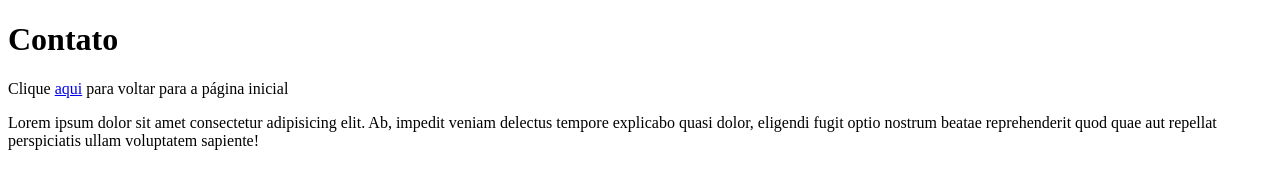
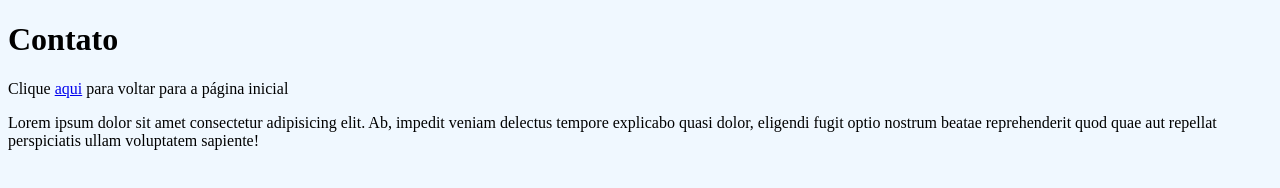
Before and after one commit to QuittoGames/git_branchs, a plain HTML site: page contato.html in a window 1280 px wide. Drawn offline with Linux system fonts and the light colour scheme.

Commit message:
1.0v Link css

```diff
--- a/contato.html
+++ b/contato.html
@@ -4,6 +4,7 @@
 <head>
     <meta charset="UTF-8">
     <meta name="viewport" content="width=device-width, initial-scale=1.0">
+    <link rel="stylesheet" href="stytle.css">
     <title>Contato</title>
 </head>
 
```
